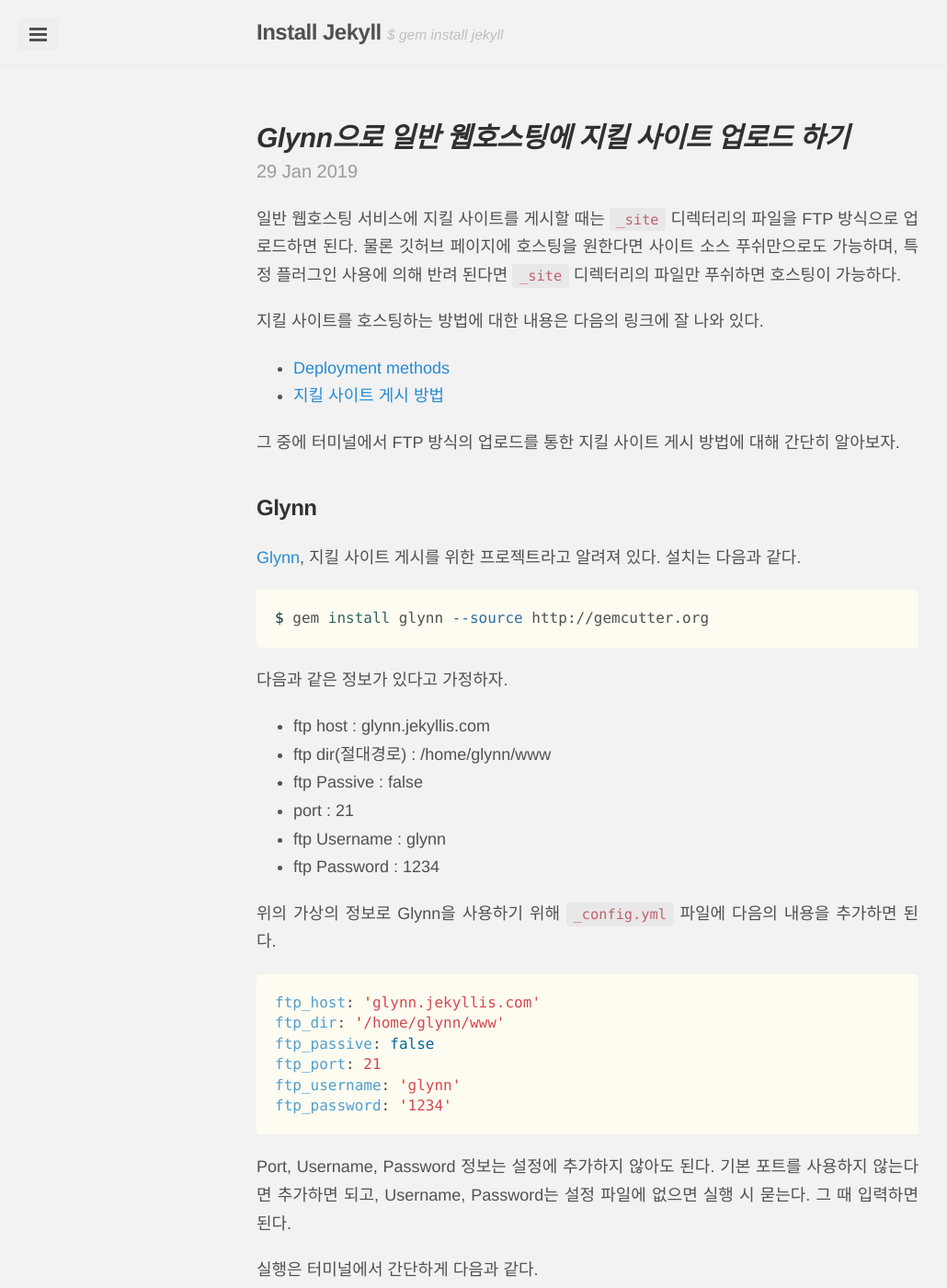
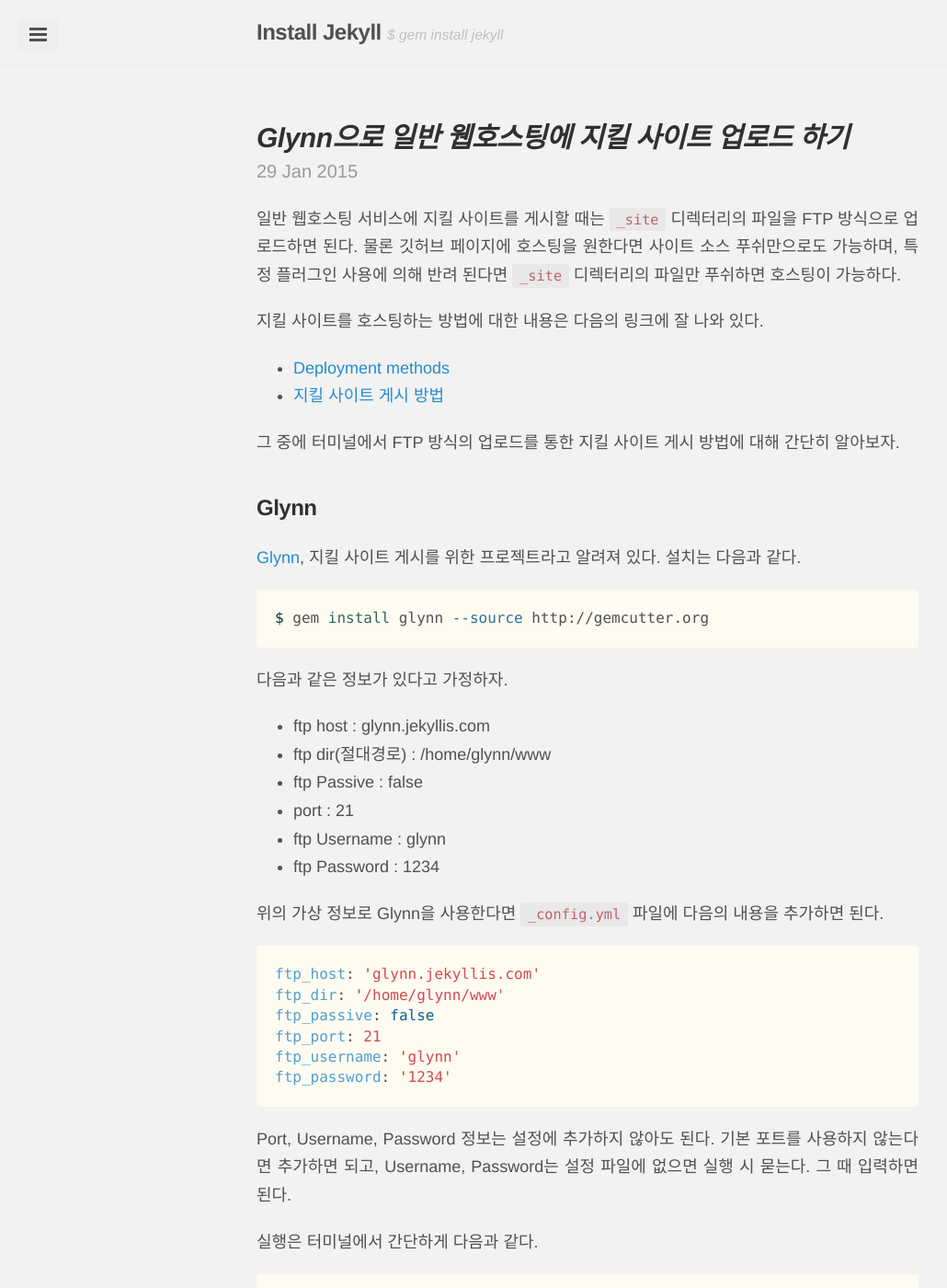
Before and after one commit to vjinn/vjinn.github.io, a Jekyll site: the page built from _posts/2015-01-29-jekyll-site-web-hosting-using-glynn.md, in a window 1280 px wide and 1400 px high. Shown: the whole window at 92% size, without its empty margins (1-1031 px from the left). Built offline with Jekyll 4.4.1, drawn with Linux system fonts in a browser that asks for light colours; Markdown is read by kramdown in place of the engine named in the settings; comment, search, counter and statistics services are not loaded.

Commit message:
파일명 오타 수정

````diff
--- a/_posts/2019-01-29-jekyll-site-web-hosting-using-glynn.md
+++ b/_posts/2015-01-29-jekyll-site-web-hosting-using-glynn.md
@@ -30,7 +30,7 @@
  - ftp Username : glynn
  - ftp Password : 1234
 
-위의 가상의 정보로 Glynn을 사용하기 위해 `_config.yml` 파일에 다음의 내용을 추가하면 된다.
+위의 가상 정보로 Glynn을 사용한다면 `_config.yml` 파일에 다음의 내용을 추가하면 된다.
 
 ```yaml
 ftp_host: 'glynn.jekyllis.com'
````
